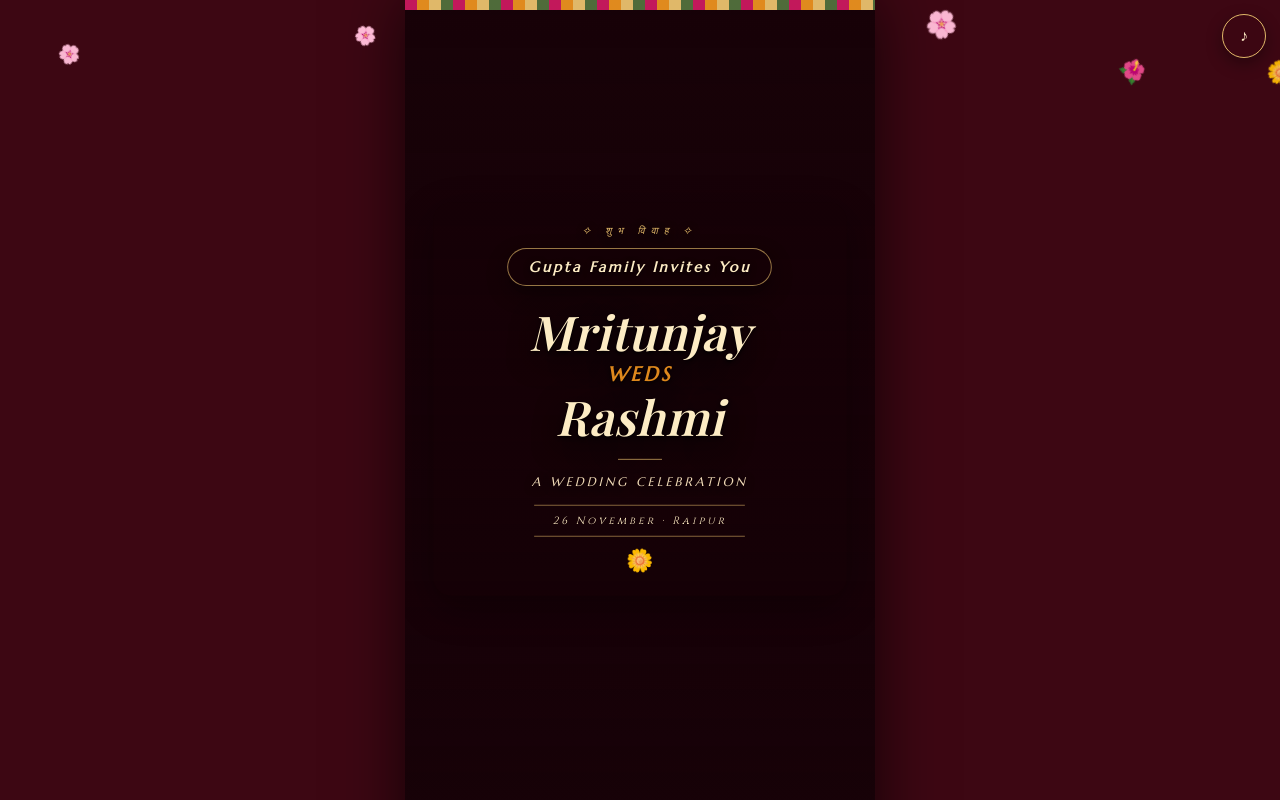
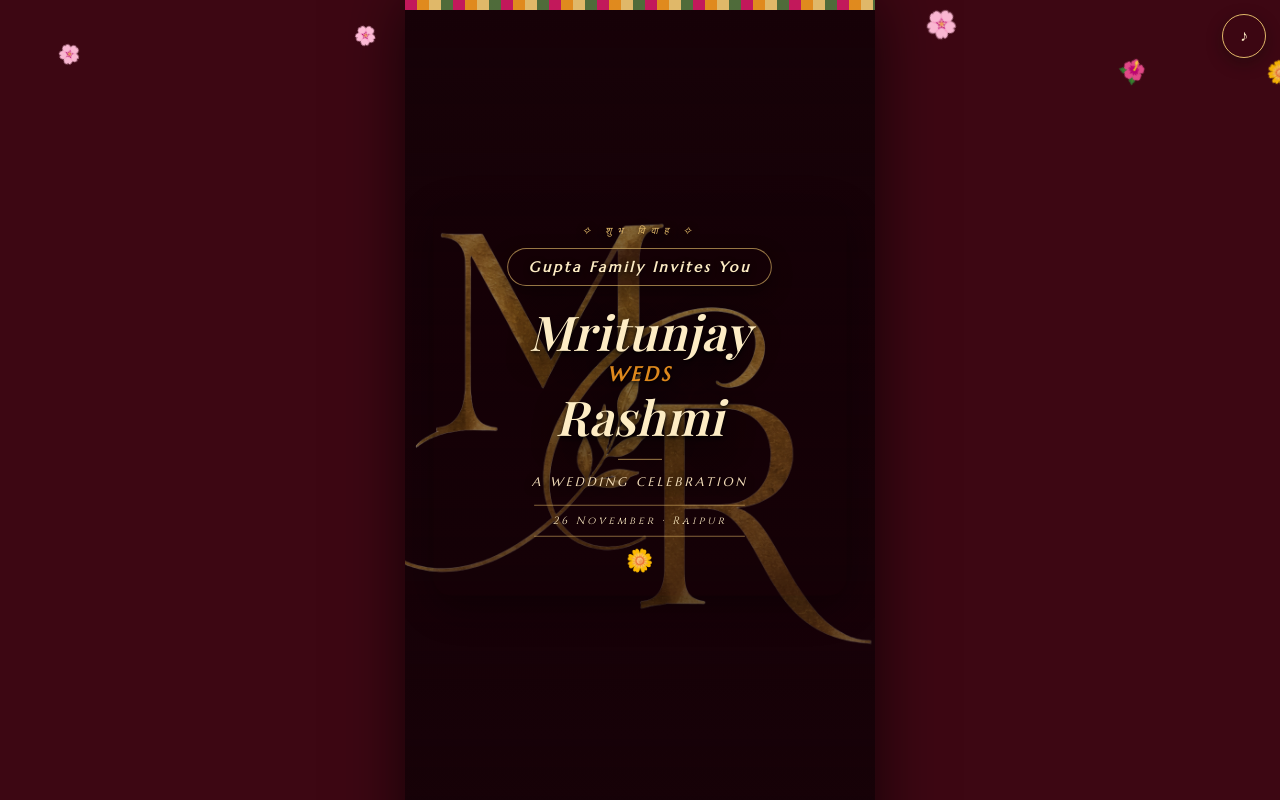
Before and after one commit to priy437pradhan/R---M, a plain HTML site: page index.html in a window 1280 px wide. Shown: the top 800 px of the page. Drawn offline with nearby package versions, Linux system fonts and the light colour scheme; a web font is replaced by a local one.

Commit message:
all edits done

```diff
--- a/index.html
+++ b/index.html
@@ -8,7 +8,7 @@
 <meta property="og:type" content="website">
 <meta property="og:title" content="Mritunjay &amp; Rashmi — Wedding Invitation">
 <meta property="og:description" content="With love, the Gupta family invites you • 26 November • Raipur">
-<meta property="og:image" content="images/images.jpg">
+<meta property="og:image" content="images/images1.jpg">
 <meta name="twitter:card" content="summary_large_image">
 <link rel="preconnect" href="https://fonts.googleapis.com">
 <link rel="preconnect" href="https://fonts.gstatic.com" crossorigin>
@@ -41,8 +41,8 @@ body{background:var(--maroon);color:var(--ink);font-family:'Montserrat',sans-ser
 .hero{position:relative;width:100%;height:100vh;height:100dvh;background:#170208;overflow:hidden}
 .video-gpu-accelerator{position:absolute;inset:0;z-index:1;transform:translate3d(0,0,0);will-change:transform;backface-visibility:hidden;-webkit-backface-visibility:hidden}
 #bgVideo{width:100%;height:100%;object-fit:cover;background:#170208;display:block}
-.hero-fallback{position:absolute;inset:0;z-index:0;background:#170208;
-  transform:scale(1.08);animation:kb 18s ease-in-out infinite alternate;filter:saturate(1.05)}
+.hero-fallback{position:absolute;inset:0;z-index:0;background:url('images/images.png') center/contain no-repeat #170208;
+  transform:scale(1);animation:none}
 @keyframes kb{from{transform:scale(1.08) translateY(0)}to{transform:scale(1.18) translateY(-14px)}}
 .hero-shade{position:absolute;inset:0;z-index:2;pointer-events:none;
   background:linear-gradient(180deg,rgba(23,2,8,.55),rgba(23,2,8,.15) 42%,rgba(23,2,8,.85));
@@ -398,39 +398,51 @@ footer .fbless{font-family:'Playfair Display',serif;font-style:italic;font-size:
       fallback = document.getElementById('heroFallback'),
       opened = false, hasVideo = true;
 
-  video.addEventListener('error', function(){ hasVideo = false; video.style.display='none'; }, true);
-  video.addEventListener('loadeddata', function(){ fallback.style.display='none'; });
-
   var DETAILS_AT = 3200;
   var CUE_AT     = 5200;
 
-  var NAMES_IN_VIDEO = false;
+  /* Mark video broken on any error */
+  video.addEventListener('error', function(){ hasVideo = false; video.style.display='none'; }, true);
+  var src = video.querySelector('source');
+  if(src) src.addEventListener('error', function(){ hasVideo = false; video.style.display='none'; });
+
+  /* Hide fallback photo only once video actually has frames */
+  video.addEventListener('loadeddata', function(){ fallback.style.display='none'; });
+
   function revealDetails(){
-    if(NAMES_IN_VIDEO && hasVideo){ var hn=document.getElementById('heroNames'); if(hn) hn.style.display='none'; }
     hero.classList.add('opened');
     details.classList.add('active');
     startPetals();
     setTimeout(function(){ cue.classList.add('show'); }, CUE_AT - DETAILS_AT);
   }
 
-  function openInvite(){
+  function startVideo(){
     if(opened) return; opened = true;
     tryMusic();
-    if(hasVideo){
+    if(!hasVideo){
+      /* No video — reveal over the fallback logo */
+      setTimeout(revealDetails, 800);
+      return;
+    }
     var p = video.play();
-      if(p && p.catch) p.catch(function(){ hasVideo=false; revealDetails(); });
+    if(p && p.catch) p.catch(function(){ hasVideo=false; setTimeout(revealDetails, 800); });
     var fired=false;
     video.addEventListener('timeupdate', function onT(){
       if(!fired && video.currentTime >= DETAILS_AT/1000){ fired=true; video.removeEventListener('timeupdate',onT); revealDetails(); }
     });
-      setTimeout(function(){ if(!fired){ fired=true; revealDetails(); } }, DETAILS_AT + 600);
+    /* Safety timeout in case timeupdate never fires */
+    setTimeout(function(){ if(!fired){ fired=true; revealDetails(); } }, DETAILS_AT + 800);
     video.addEventListener('ended', function(){ video.pause(); });
+  }
+
+  /* Wait for the video to be ready, or start without it */
+  if(video.readyState >= 3){
+    startVideo();
   } else {
-      setTimeout(revealDetails, 400);
+    video.addEventListener('canplay', function onReady(){ video.removeEventListener('canplay', onReady); startVideo(); });
+    /* If video never becomes ready within 3s, go without it */
+    setTimeout(function(){ if(!opened){ hasVideo = false; video.style.display='none'; startVideo(); } }, 3000);
   }
-  }
-  /* Auto-play on page load */
-  openInvite();
   cue.addEventListener('click', function(){
     var m = document.querySelector('.marquee');
     if(m) m.scrollIntoView({behavior:'smooth'});
```
Lines whose indentation alone changed are shown as unchanged.
